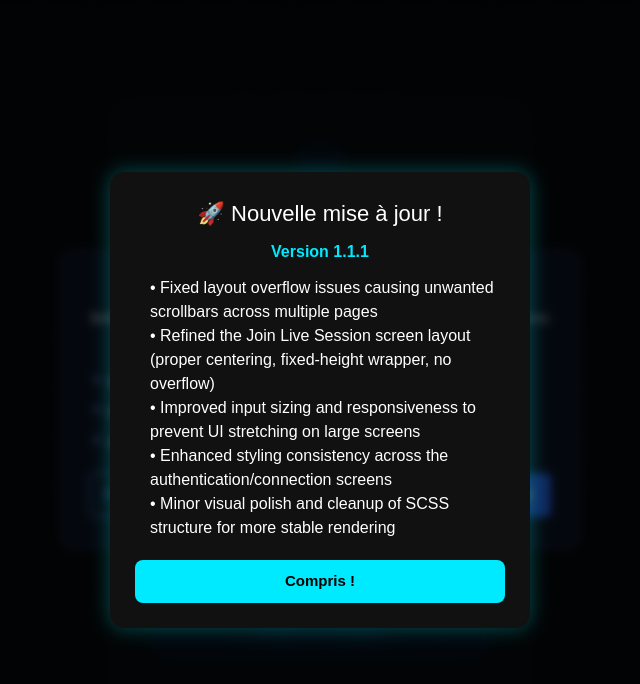
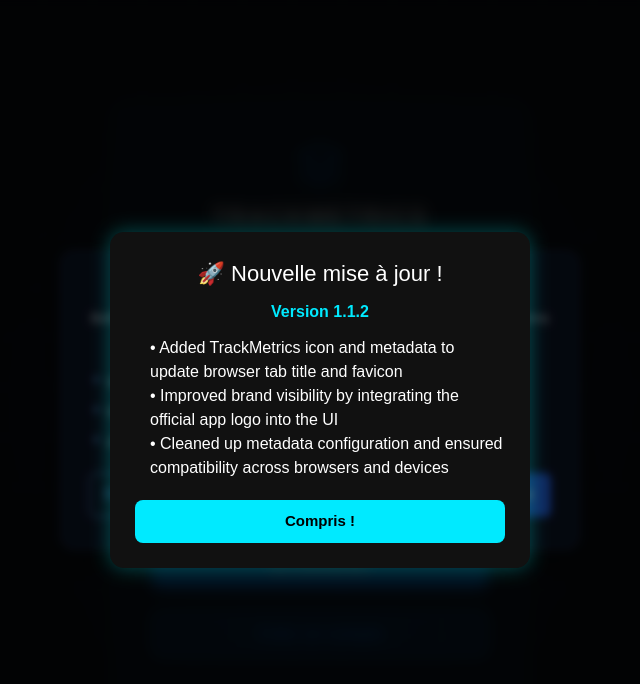
Before and after one commit to studentmovi/TrackMetrics, a Next.js app: page /login in a window 1280 px wide. Shown: the top 684 px of the page, without its empty margins (320-960 px from the left). Built offline with nearby package versions, Linux system fonts and the light colour scheme.

Commit message:
feat(ui): add TrackMetrics favicon and app title metadata

```diff
--- a/public/version.json
+++ b/public/version.json
@@ -1,10 +1,8 @@
 {
-  "version": "1.1.1",
+  "version": "1.1.2",
   "changelog": [
-    "Fixed layout overflow issues causing unwanted scrollbars across multiple pages",
-    "Refined the Join Live Session screen layout (proper centering, fixed-height wrapper, no overflow)",
-    "Improved input sizing and responsiveness to prevent UI stretching on large screens",
-    "Enhanced styling consistency across the authentication/connection screens",
-    "Minor visual polish and cleanup of SCSS structure for more stable rendering"
+    "Added TrackMetrics icon and metadata to update browser tab title and favicon",
+    "Improved brand visibility by integrating the official app logo into the UI",
+    "Cleaned up metadata configuration and ensured compatibility across browsers and devices"
   ]
 }
--- a/src/app/layout.tsx
+++ b/src/app/layout.tsx
@@ -15,10 +15,16 @@
     subsets: ["latin"],
 });
 
-export const metadata: Metadata = {
-    title: "Create Next App",
-    description: "Generated by create next app",
+export const metadata = {
+    title: "TrackMetrics",
+    description: "Live telemetry & racing analytics platform",
+    icons: {
+        icon: "/trackmetrics-icon.png",
+        shortcut: "/favicon.ico",
+        apple: "/trackmetrics-icon.png",
+    },
 };
+
 
 export default function RootLayout({
                                        children,
```
Also changed, not shown: public/trackmetrics-icon.png (added).
